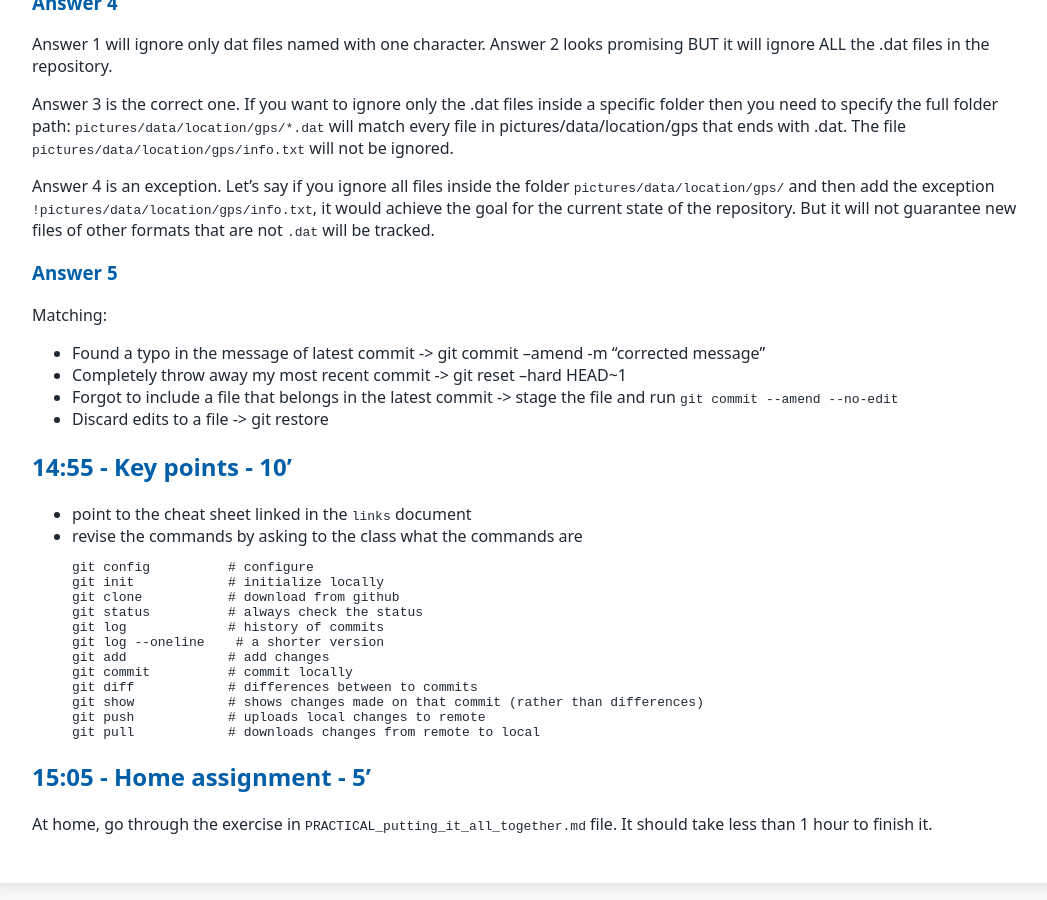
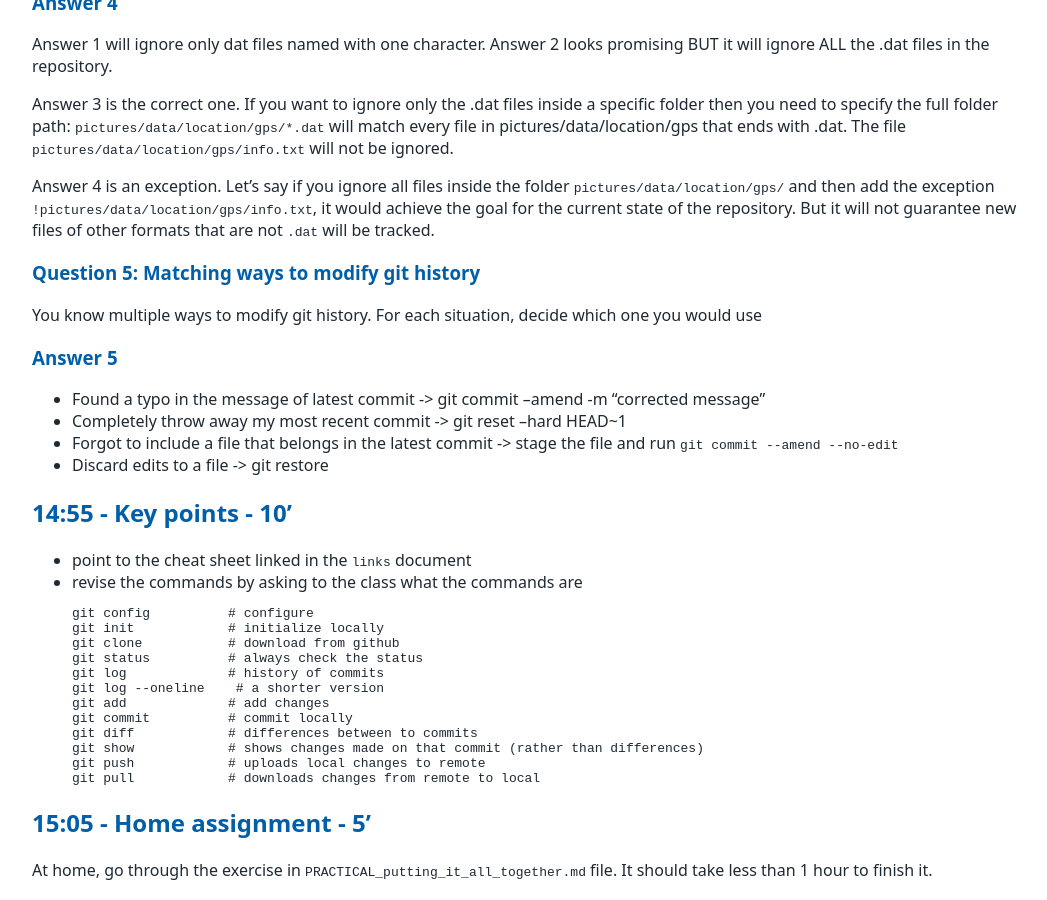
Before and after one commit to tu-delft-library/introduction_to_version_control_with_git, a Jekyll site: the page built from materials_for_trainers/lesson_plan.md, in a window 1280 px wide and 900 px high, scrolled down 14232 px. Shown: the whole window, without its empty margins (108-1155 px from the left). Built offline with Jekyll 4.4.1, drawn with Linux system fonts in a browser that asks for light colours; our own code applies the rules of GitHub Pages for plain Markdown files.

Commit message:
Add vevox 5 question

```diff
--- a/materials_for_trainers/lesson_plan.md
+++ b/materials_for_trainers/lesson_plan.md
@@ -777,8 +777,10 @@ Answer 3 is the correct one. If you want to ignore only the .dat files inside a
 
 Answer 4 is an exception. Let's say if you ignore all files inside the folder `pictures/data/location/gps/` and then add the exception `!pictures/data/location/gps/info.txt`, it would achieve the goal for the current state of the repository. But it will not guarantee new files of other formats that are not `.dat` will be tracked.
 
+### Question 5: Matching ways to modify git history
+You know multiple ways to modify git history. For each situation, decide which one you would use
+
 ### Answer 5
-Matching:
 - Found a typo in the message of latest commit -> git commit --amend -m "corrected message"
 - Completely throw away my most recent commit -> git reset --hard HEAD~1
 - Forgot to include a file that belongs in the latest commit -> stage the file and run `git commit --amend --no-edit`
```
